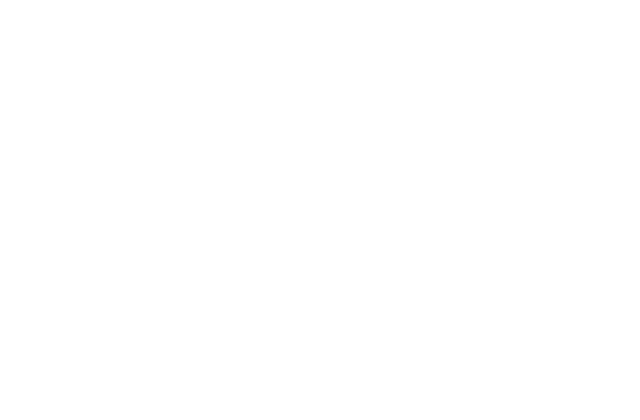
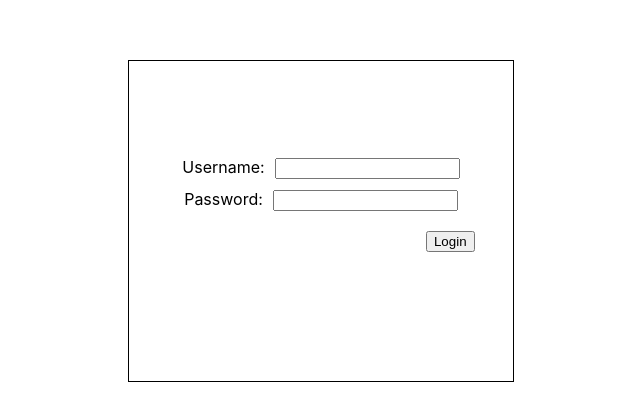
Before and after one commit to jonizei/bloggade-front, a React (Create React App) app: page / in a window 1280 px wide. Shown: the part 180-600 px from the top of the page, without its empty margins (256-896 px from the left). Built offline with nearby package versions, Linux system fonts and the light colour scheme.

Commit message:
Creating Login UI

```diff
--- a/src/App.js
+++ b/src/App.js
@@ -1,11 +1,12 @@
 import React, { Component } from 'react';
 import './App.css';
+import Login from './Login.js';
 
 class App extends Component {
   render() {
     return (
       <div className="App">
-
+        <Login />
       </div>
     );
   }
--- /dev/null
+++ b/src/Login.css
@@ -0,0 +1,44 @@
+.page-container {
+    height: 100%;
+    width: 100%;
+}
+
+.login-dialog {
+    position: fixed;
+    top: 30%;
+    left: 30%;
+    width: 30%;
+    height: 40%;
+    border: 1px solid black;
+}
+
+.input-container {
+    width: 80%;
+    height: 50%;
+    margin-left: 10%;
+    margin-top: 25%;
+}
+
+.username-input {
+    width: 100%;
+    height: 20%;
+}
+
+.password-input {
+    width: 100%;
+    height: 20%;
+}
+
+.submit-input {
+    width: 100%;
+    height: 20%;
+    margin-top: 10px;
+}
+
+.input-label {
+    margin-right: 10px;
+}
+
+.login-button {
+    float: right;
+}
--- /dev/null
+++ b/src/Login.js
@@ -0,0 +1,32 @@
+import React, { Component } from 'react';
+import './Login.css';
+
+class Login extends Component {
+
+    render() {
+        return(
+            <div className="page-container">
+                <div className="login-dialog">
+                    <div className="input-container">
+                        <div className="username-input">
+                            <label className="input-label">Username:</label>
+                            <input type="text" name="username" />
+                        </div>
+
+                        <div className="password-input">
+                            <label className="input-label">Password:</label>
+                            <input type="password" name="password" />
+                        </div>
+
+                        <div className="submit-input">
+                            <input className="login-button" type="submit" value="Login" />
+                        </div>
+                    </div>
+                </div>
+            </div>
+        );
+    }
+
+}
+
+export default Login;
```
